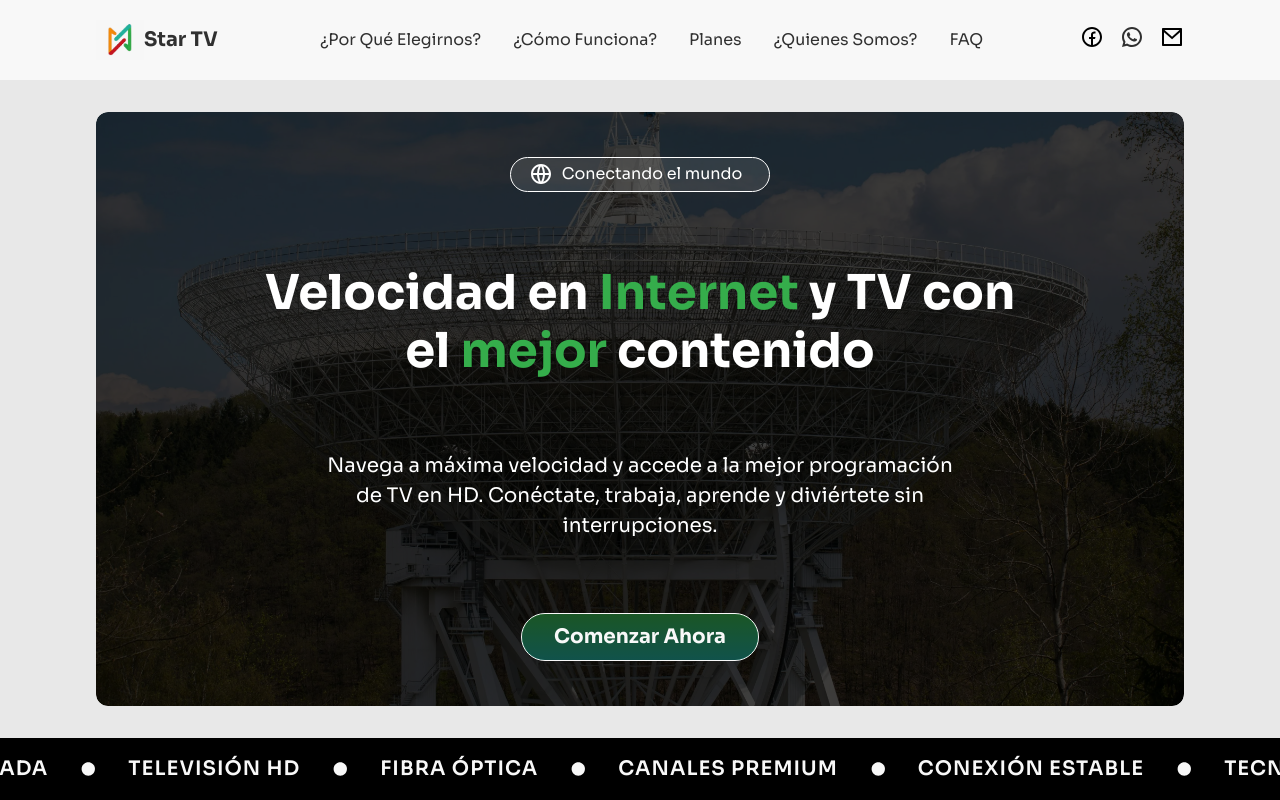
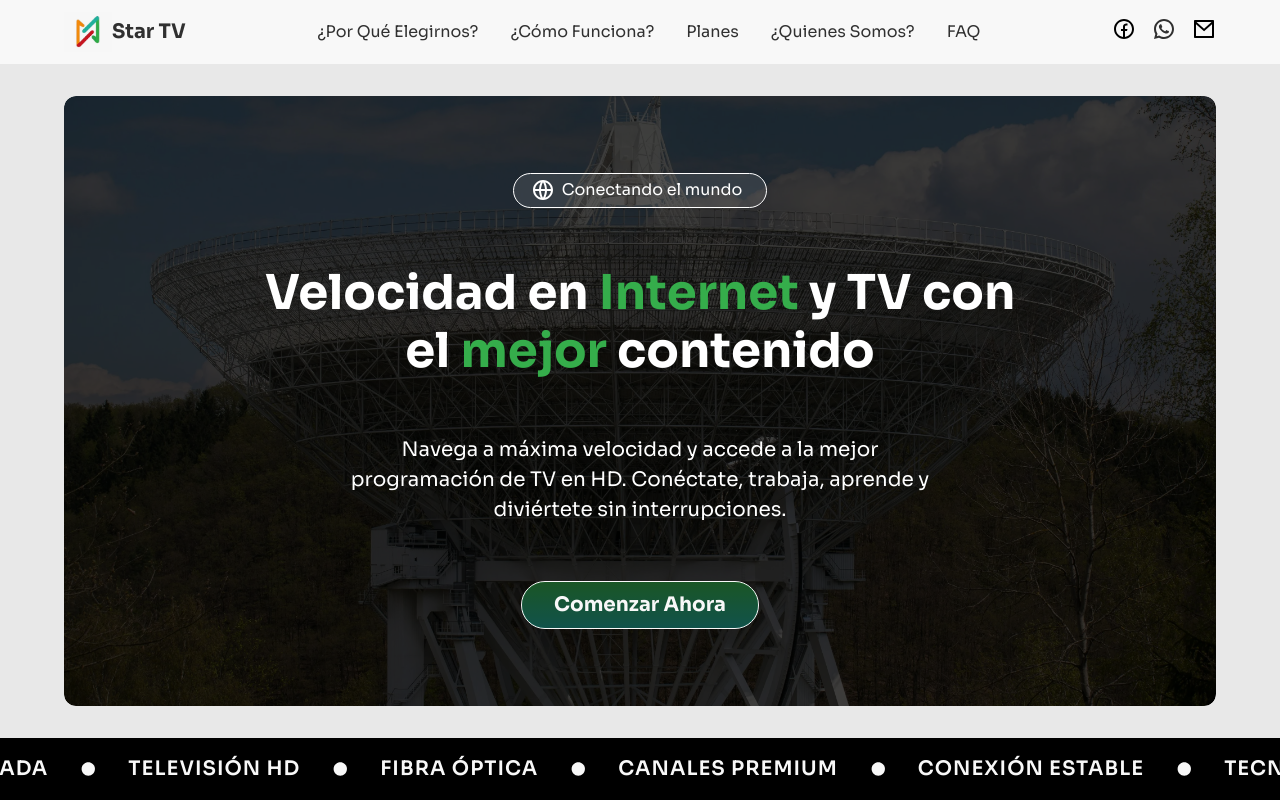
Before and after one commit to s4gk/startv-landing, a Next.js app: page / in a window 1280 px wide. Built offline with nearby package versions, Linux system fonts and the light colour scheme.

Commit message:
fix: Images & Navbar Fix

```diff
--- a/src/components/molecules/CardAbout/CardAbout.module.scss
+++ b/src/components/molecules/CardAbout/CardAbout.module.scss
@@ -4,39 +4,38 @@
   display: flex;
   flex-direction: column;
   width: 100%;
-  max-height: 500px;
+  max-height: none;
 
+  // Desktop base direction
   @media (min-width: $md) {
     flex-direction: row;
   }
 
-  &:nth-child(2),
-  &:nth-child(4) {
+  // Alternar en pantallas md en adelante
+  &:nth-child(even) {
     @media (min-width: $md) {
       flex-direction: row-reverse;
     }
   }
 
-  &:nth-child(1),
-  &:nth-child(2) {
-    @media (min-width: $lg) {
+  // Si quieres que en lg cambie otra vez (tu intención original)
+  // normal (1,2) → reverse (3,4)
+  @media (min-width: $lg) {
+    &:nth-child(1),
+    &:nth-child(2) {
       flex-direction: row;
     }
-  }
-
-  &:nth-child(3),
-  &:nth-child(4) {
-    @media (min-width: $lg) {
+    &:nth-child(3),
+    &:nth-child(4) {
       flex-direction: row-reverse;
     }
   }
 
   &__image {
     width: 100%;
-    height: 300px;
+    max-height: 320px;
     object-fit: cover;
     overflow: hidden;
-    min-height: auto;
 
     @media (min-width: $md) {
       width: 50%;
@@ -50,7 +49,6 @@
     flex-direction: column;
     justify-content: center;
     padding: 1rem;
-    height: 100%;
     overflow-y: auto;
 
     @media (min-width: $md) {
--- a/src/components/molecules/CardAbout/CardAbout.tsx
+++ b/src/components/molecules/CardAbout/CardAbout.tsx
@@ -55,7 +55,10 @@ export const CardAbout = ({ data }: AboutProps) => {
             {text.map((text, index) => (
               <motion.li
                 key={index}
-                variants={{ hidden: { opacity: 0, y: 10 }, show: { opacity: 1, y: 0 } }}
+                variants={{
+                  hidden: { opacity: 0, y: 10 },
+                  show: { opacity: 1, y: 0 },
+                }}
               >
                 {text}
               </motion.li>
--- a/src/components/molecules/CardFeatures/CardFeatures.module.scss
+++ b/src/components/molecules/CardFeatures/CardFeatures.module.scss
@@ -48,7 +48,6 @@
     &-title {
       @include font-size("xl");
       font-weight: 600;
-      color: #000;
       margin-bottom: 0.5rem;
 
       @media (min-width: $lg) {
@@ -58,7 +57,6 @@
 
     &-subtitle {
       @include font-size("sm");
-      color: rgba(0, 0, 0, 0.8);
 
       @media (min-width: $lg) {
         @include font-size("lg");
--- a/src/components/molecules/CardTestimonial/CardTestimonial.tsx
+++ b/src/components/molecules/CardTestimonial/CardTestimonial.tsx
@@ -6,8 +6,13 @@ import styles from "./CardTestimonial.module.scss";
 import { ITestimonialData } from "../../../types";
 import { IconQuote } from "@/components/atoms/icons/IconQuote";
 
-
-export const CardTestimonial = ({image, name, occupation, comment, rating}: ITestimonialData) => {
+export const CardTestimonial = ({
+  image,
+  name,
+  occupation,
+  comment,
+  rating,
+}: ITestimonialData) => {
   const fadeIn = {
     hidden: { opacity: 0, y: 30 },
     visible: { opacity: 1, y: 0, transition: { duration: 0.6 } },
@@ -32,6 +37,7 @@ export const CardTestimonial = ({image, name, occupation, comment, rating}: ITes
           width={48}
           height={48}
           className={styles["card__user-avatar"]}
+          unoptimized
         />
         <div>
           <h4 className={styles["card__user-name"]}>{name}</h4>
--- a/src/components/organisms/Navbar/Navbar.module.scss
+++ b/src/components/organisms/Navbar/Navbar.module.scss
@@ -10,11 +10,11 @@
   border-bottom: 1px solid rgb(0, 0, 0);
   padding: 1rem $section-margin-x;
   display: flex;
+  justify-content: space-between;
   gap: 0.5rem;
   align-items: center;
   background-color: $white;
-  overflow-x: hidden;
-  overflow-y: hidden;
+  overflow: hidden;
 
   @media (min-width: $md) {
     border-bottom: none;
@@ -24,18 +24,6 @@
   @media (min-width: $lg) {
     border-bottom: none;
     padding: 1.5rem $section-margin-lg;
-  }
-
-  &__start {
-    display: flex;
-    justify-content: space-between;
-    align-items: center;
-    width: 100%;
-
-    @media (min-width: $lg) {
-      width: 20%;
-      max-width: 25rem;
-    }
   }
 
   &__logo {
@@ -55,6 +43,29 @@
 
     span {
       color: $foreground;
+    }
+  }
+
+  &__menu {
+    display: none;
+
+    @media (min-width: $lg) {
+      display: flex;
+      justify-content: center;
+      align-items: center;
+      width: 60%;
+      max-width: 62.56rem;
+    }
+  }
+
+  &__icons {
+    display: none;
+
+    @media (min-width: $lg) {
+      display: flex;
+      justify-content: space-between;
+      align-items: center;
+      max-width: 62.56rem;
     }
   }
 
@@ -95,18 +106,6 @@
     }
   }
 
-  &__end {
-    display: none;
-
-    @media (min-width: $lg) {
-      display: flex;
-      justify-content: space-between;
-      align-items: center;
-      width: 80%;
-      max-width: 62.56rem;
-    }
-  }
-
   &__backdrop {
     position: fixed;
     inset: 0;
--- a/src/components/organisms/Navbar/Navbar.tsx
+++ b/src/components/organisms/Navbar/Navbar.tsx
@@ -21,7 +21,7 @@ export const Navbar = () => {
           if (entry.isIntersecting) setActiveSection(entry.target.id);
         });
       },
-      { threshold: 0.4 }
+      { rootMargin: "-30% 0% -70% 0%" }
     );
 
     sections.forEach((section) => observer.observe(section));
@@ -52,12 +52,8 @@ export const Navbar = () => {
 
   return (
     <nav className={styles["navbar"]}>
-      <div className={styles["navbar__start"]}>
       {/* 🔥 Logo animado con navegación + scroll si ya está en home */}
-        <Link
-          href="#home"
-          onClick={handleLogoClick}
-        >
+      <Link href="#home" onClick={handleLogoClick}>
         <motion.div
           initial={{ opacity: 0, x: -30 }}
           animate={{ opacity: 1, x: 0 }}
@@ -65,19 +61,13 @@ export const Navbar = () => {
           whileHover={{ scale: 1.05 }}
           className={styles["navbar__logo"]}
         >
-            <motion.div
-              initial={{ opacity: 0, x: -10 }}
-              animate={{ opacity: 1, x: 0 }}
-              transition={{ duration: 0.6 }}
-            >
           <Image
             src="/images/logo.webp"
             alt="Logo Star TV"
             width={70}
             height={70}
+            unoptimized
           />
-            </motion.div>
-
           <motion.span
             initial={{ opacity: 0, x: -15 }}
             animate={{ opacity: 1, x: 0 }}
@@ -88,7 +78,18 @@ export const Navbar = () => {
         </motion.div>
       </Link>
 
-        {/* 🔘 Botón menú */}
+      <div className={styles["navbar__menu"]}>
+        <NavLinks
+          activeSection={activeSection}
+          onLinkClick={handleScrollTo}
+          setIsOpen={setIsOpen}
+        />
+      </div>
+
+      <div className={styles["navbar__icons"]}>
+        <SocialIcons />
+      </div>
+
       <button
         onClick={() => setIsOpen(!isOpen)}
         className={styles["navbar__toggle"]}
@@ -117,16 +118,6 @@ export const Navbar = () => {
           )}
         </AnimatePresence>
       </button>
-      </div>
-
-      <div className={styles["navbar__end"]}>
-        <NavLinks
-          activeSection={activeSection}
-          onLinkClick={handleScrollTo}
-          setIsOpen={setIsOpen}
-        />
-        <SocialIcons />
-      </div>
 
       {/* 🔥 Menú móvil */}
       <AnimatePresence>
--- a/src/components/templates/Hero/HeroSection.module.scss
+++ b/src/components/templates/Hero/HeroSection.module.scss
@@ -48,8 +48,7 @@
     flex-direction: column;
     align-items: center;
     justify-content: center;
-    gap: 2rem;
-    height: 90%;
+    gap: 1rem;
 
     @media (min-width: $sm) {
       gap: 3.5rem;
@@ -57,7 +56,8 @@
     }
 
     @media (min-width: $md) {
-      gap: 4.5rem;
+      gap: 3.5rem;
+      width: 88%;
     }
   }
 
--- a/src/components/templates/Hero/HeroSection.tsx
+++ b/src/components/templates/Hero/HeroSection.tsx
@@ -27,12 +27,10 @@ export function HeroSection({ title, subtitle, ctaText }: HeroProps) {
           priority
           quality={65}
           className={styles["hero__image"]}
+          unoptimized
         />
         <div className={styles["hero__content"]}>
-          <Badge
-            icon={<IconWorld />}
-            label="Conectando el mundo"
-          />
+          <Badge icon={<IconWorld />} label="Conectando el mundo" />
 
           <h1 className={styles["hero__title"]}>{title}</h1>
 
--- a/src/lib/FeaturesData.tsx
+++ b/src/lib/FeaturesData.tsx
@@ -10,7 +10,7 @@ export const FeaturesData: IFeaturesData[] = [
   },
   {
     icon: <IconFlashlight />,
-    title: "Ultra Velocidad",
+    title: "Máximo Desempeño",
     description: "Conéctate sin interrupciones y navega a máxima velocidad.",
   },
   {
--- a/src/styles/variables.scss
+++ b/src/styles/variables.scss
@@ -2,13 +2,13 @@ $background: #e8e8e8;
 $foreground: #303030;
 $white: #f8f8f8;
 $green: #35ad4b;
-$green-dark: #0D681C;
+$green-dark: #0d681c;
 $blue: #22a697;
 $green-soft: #36b14e;
 $blue-soft: #20aa90;
 
 // Navigation
-$nav-height: 5rem;
+$nav-height: 4rem;
 $nav-padding-x: 1.5rem;
 $nav-padding-y: 1rem;
 $nav-gap: 0.5rem;
@@ -16,7 +16,7 @@ $nav-gap: 0.5rem;
 // margin
 $section-margin-x: 1.5rem;
 $section-margin-md: 3rem;
-$section-margin-lg: 6rem;
+$section-margin-lg: 4rem;
 
 // Breakpoints
 $sm: 640px;
@@ -32,13 +32,54 @@ $font-family-base: "Sora", sans-serif;
 
 // Font Size
 $font-sizes: (
-  "xs": (mobile: 0.5rem, tablet: 0.75rem, desktop: 0.75rem),   // 12-16px
-  "sm": (mobile: 0.75rem, tablet: 0.9rem, desktop: 1rem),   // 14-18px
-  "md": (mobile: 1rem, tablet: 1.5rem, desktop: 1.25rem),    // 16-20px
-  "lg": (mobile: 1.25rem, tablet: 1.5rem, desktop: 1.75rem),   // 20-28px
-  "xl": (mobile: 1.5rem, tablet: 1.875rem, desktop: 2.25rem),  // 24-36px
-  "2xl": (mobile: 2rem, tablet: 2.5rem, desktop: 3rem),       // 32-48px
-  "3xl": (mobile: 2.5rem, tablet: 3rem, desktop: 4rem),        // 40-64px
+  "xs": (
+    mobile: 0.5rem,
+    tablet: 0.75rem,
+    desktop: 0.75rem,
+  ),
+  // 12-16px
+  "sm":
+    (
+      mobile: 0.75rem,
+      tablet: 0.9rem,
+      desktop: 1rem,
+    ),
+  // 14-18px
+  "md":
+    (
+      mobile: 1rem,
+      tablet: 1.5rem,
+      desktop: 1.25rem,
+    ),
+  // 16-20px
+  "lg":
+    (
+      mobile: 1.25rem,
+      tablet: 1.5rem,
+      desktop: 1.75rem,
+    ),
+  // 20-28px
+  "xl":
+    (
+      mobile: 1.5rem,
+      tablet: 1.875rem,
+      desktop: 2.25rem,
+    ),
+  // 24-36px
+  "2xl":
+    (
+      mobile: 2rem,
+      tablet: 2.5rem,
+      desktop: 3rem,
+    ),
+  // 32-48px
+  "3xl":
+    (
+      mobile: 2.5rem,
+      tablet: 3rem,
+      desktop: 4rem,
+    ),
+  // 40-64px
 );
 
 @mixin font-size($key) {
```
Also changed, not shown: 1 other file (tests, documents, lock files or other folders). Lines whose indentation alone changed are shown as unchanged.
